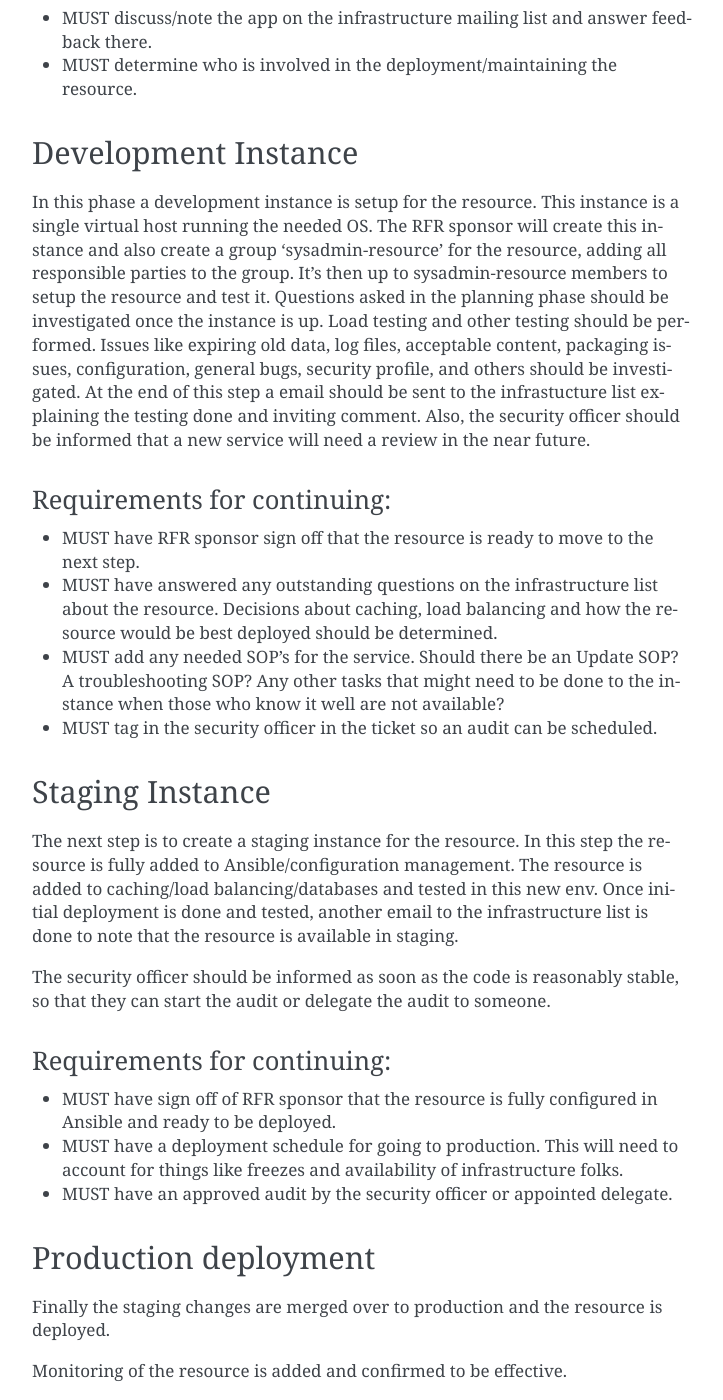
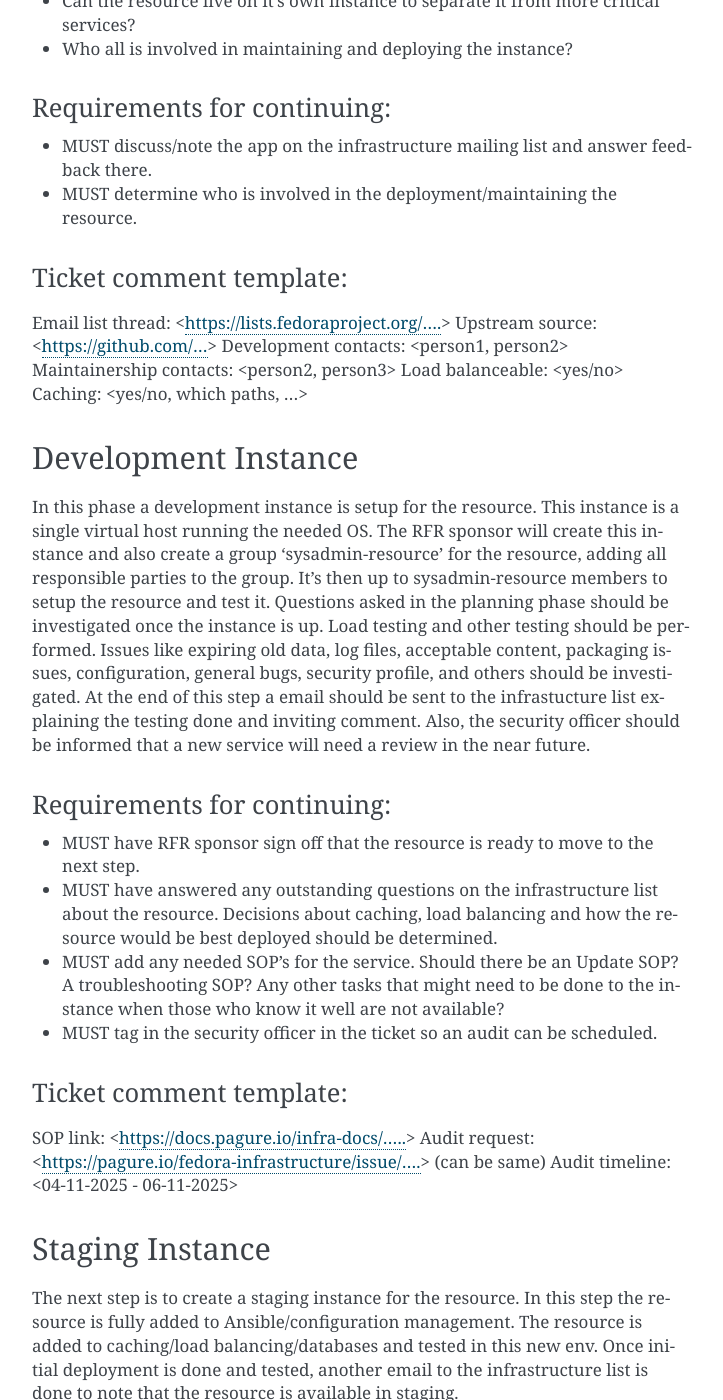
Before and after one commit to FrostyX/infra-docs, a Sphinx documentation site: the page built from docs/sysadmin-guide/sops/requestforresources.rst, in a window 1280 px wide and 1400 px high, scrolled down 1843 px. Shown: the whole window, without its empty margins (388-1111 px from the left). Built offline with Sphinx 7.4.7, drawn with Linux system fonts in a browser that asks for light colours; some of the changed text lies outside the part shown.

Commit message:
Add templates for example comments on RFR tickets
Signed-off-by: Patrick Uiterwijk <patrick@puiterwijk.org>

```diff
--- a/docs/sysadmin-guide/sops/requestforresources.rst
+++ b/docs/sysadmin-guide/sops/requestforresources.rst
@@ -65,6 +65,14 @@ Requirements for continuing:
 * MUST have the ticket assigned and accepted by someone in
   infrastructure sysadmin-main group.
 
+Ticket comment template:
+------------------------
+
+Software: <mynewservice>
+Advantage for Fedora: <It will give us unicorns>
+Sponsor: <someone>
+
+
 Planning
 ========
 
@@ -91,6 +99,16 @@ Requirements for continuing:
 
 * MUST determine who is involved in the deployment/maintaining the
   resource.
+
+Ticket comment template:
+------------------------
+
+Email list thread: <https://lists.fedoraproject.org/....>
+Upstream source: <https://github.com/...>
+Development contacts: <person1, person2>
+Maintainership contacts: <person2, person3>
+Load balanceable: <yes/no>
+Caching: <yes/no, which paths, ...>
 
 Development Instance
 ====================
@@ -125,6 +143,13 @@ Requirements for continuing:
 
 * MUST tag in the security officer in the ticket so an audit can be scheduled.
 
+Ticket comment template:
+------------------------
+
+SOP link: <https://docs.pagure.io/infra-docs/.....>
+Audit request: <https://pagure.io/fedora-infrastructure/issue/....> (can be same)
+Audit timeline: <04-11-2025 - 06-11-2025>
+
 Staging Instance
 ================
 
@@ -150,6 +175,14 @@ Requirements for continuing:
 
 * MUST have an approved audit by the security officer or appointed delegate.
 
+Ticket comment template:
+------------------------
+
+Ansible playbooks: <ansible/playbooks/groups/myservice.yml>
+Fully rebuilt from ansible: <yes>
+Production goal: <08-11-2025>
+Approved audit: <https://pagure.io/fedora-infrastructure/issue/....>
+
 Production deployment
 =====================
 
```
